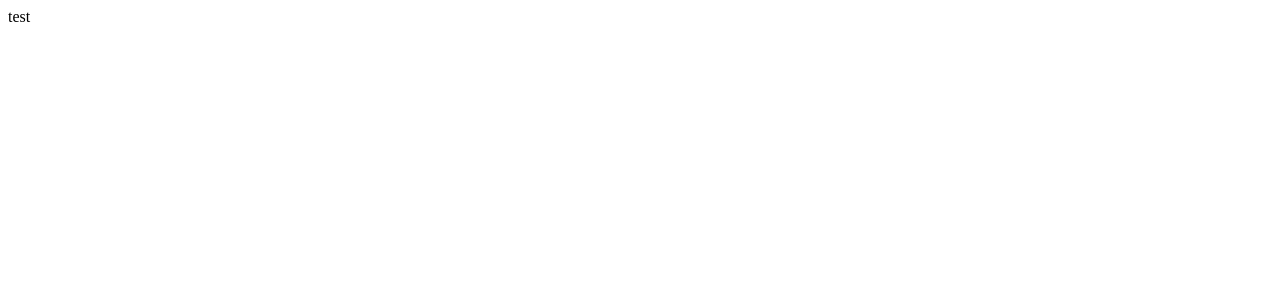
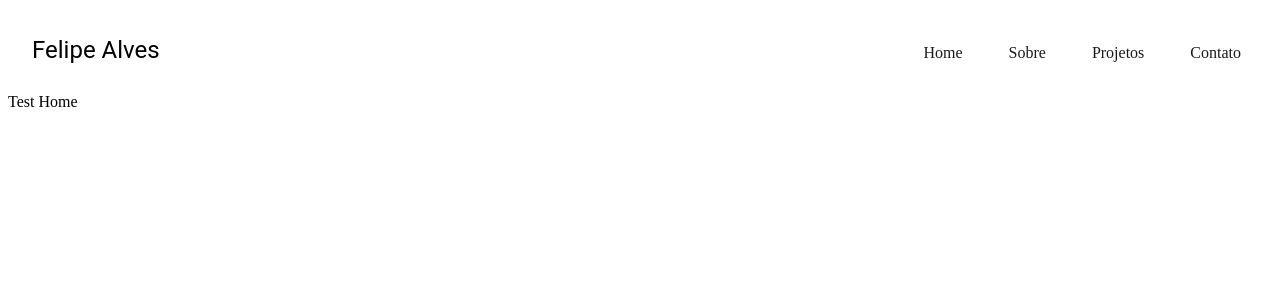
Before and after one commit to Felipe-alv-es/bank-website, a React (Create React App) app: page / in a window 1280 px wide. Shown: the top 300 px of the page. Built offline with nearby package versions, Linux system fonts and the light colour scheme.

Commit message:
Installed some libraries and created navBar base

```diff
--- a/package.json
+++ b/package.json
@@ -3,11 +3,15 @@
   "version": "0.1.0",
   "private": true,
   "dependencies": {
+    "@emotion/react": "^11.11.1",
+    "@emotion/styled": "^11.11.0",
+    "@mui/material": "^5.13.7",
     "@testing-library/jest-dom": "^5.16.5",
     "@testing-library/react": "^13.4.0",
     "@testing-library/user-event": "^13.5.0",
     "react": "^18.2.0",
     "react-dom": "^18.2.0",
+    "react-icons": "^4.10.1",
     "react-scripts": "5.0.1",
     "web-vitals": "^2.1.4"
   },
--- a/src/App.js
+++ b/src/App.js
@@ -1,5 +1,11 @@
+import Home from "./components/Home/Home";
+
 function App() {
-  return <div className="App">test</div>;
+  return (
+    <div className="App">
+      <Home />
+    </div>
+  );
 }
 
 export default App;
--- /dev/null
+++ b/src/components/Home/Home.js
@@ -0,0 +1,13 @@
+import React from "react";
+import Navbar from "../Navbar/Navbar";
+
+const Home = () => {
+  return (
+    <>
+      <Navbar />
+      <div>Test Home</div>
+    </>
+  );
+};
+
+export default Home;
--- /dev/null
+++ b/src/components/Navbar/Navbar.js
@@ -0,0 +1,119 @@
+import React, { useState } from "react";
+import {
+  Box,
+  Typography,
+  Drawer,
+  IconButton,
+  Icon,
+  Divider,
+  Link,
+} from "@mui/material";
+import { getNavbarStyles, getDrawerMenuStyle } from "./Navbar.styles.ts";
+import { GiHamburgerMenu } from "react-icons/gi";
+import {
+  AiFillHome,
+  AiFillDatabase,
+  AiFillProject,
+  AiFillMessage,
+} from "react-icons/ai";
+
+const Navbar = () => {
+  const [isOpen, setIsOpen] = useState(false);
+  const [width, setWidth] = useState(window.innerWidth);
+
+  function handleWindowSizeChange() {
+    setWidth(window.innerWidth);
+  }
+
+  React.useEffect(() => {
+    window.addEventListener("resize", handleWindowSizeChange);
+    return () => {
+      window.removeEventListener("resize", handleWindowSizeChange);
+    };
+  }, []);
+
+  const isMobile = width <= 768;
+
+  const menuOptions = [
+    { text: "Home", icon: <AiFillHome /> },
+    { text: "Sobre", icon: <AiFillDatabase /> },
+    { text: "Projetos", icon: <AiFillProject /> },
+    { text: "Contato", icon: <AiFillMessage /> },
+  ];
+
+  return (
+    <>
+      {isMobile ? (
+        <Box
+          sx={{
+            display: "flex",
+            width: "100%",
+          }}
+        >
+          <IconButton
+            size="large"
+            onClick={() => setIsOpen(isOpen ? false : true)}
+          >
+            <GiHamburgerMenu />
+          </IconButton>
+          <Drawer
+            PaperProps={{ sx: { background: "#e7e7e7" } }}
+            open={isOpen}
+            anchor="left"
+            onClose={() => setIsOpen(false)}
+          >
+            <Box sx={getDrawerMenuStyle}>
+              <IconButton
+                size="large"
+                onClick={() => setIsOpen(isOpen ? false : true)}
+              >
+                <GiHamburgerMenu />
+              </IconButton>
+              <ul>
+                {menuOptions.map((item) => (
+                  <>
+                    <li key={item.text}>
+                      <Icon>{item.icon}</Icon>
+                      <Link
+                        onClick={() => setIsOpen(false)}
+                        smooth
+                        to={`#${item.text}`}
+                      >
+                        {item.text}
+                      </Link>
+                    </li>
+                    <Divider
+                      variant="inset"
+                      sx={{ marginLeft: "10px", marginRight: "10px" }}
+                    />
+                  </>
+                ))}
+              </ul>
+            </Box>
+          </Drawer>
+        </Box>
+      ) : (
+        <Box sx={getNavbarStyles}>
+          <Typography
+            fontFamily={"roboto"}
+            variant="h5"
+            sx={{ marginLeft: "1em", pointerEvents: "none" }}
+          >
+            Felipe Alves
+          </Typography>
+          <ul>
+            {menuOptions.map((item) => (
+              <li key={item.text}>
+                <Link smooth to={`#${item.text}`}>
+                  {item.text}
+                </Link>
+              </li>
+            ))}
+          </ul>
+        </Box>
+      )}
+    </>
+  );
+};
+
+export default Navbar;
--- /dev/null
+++ b/src/components/Navbar/Navbar.styles.ts
@@ -0,0 +1,56 @@
+import { SxProps } from "@mui/material/";
+
+export const getNavbarStyles = (): SxProps => ({
+  display: "flex",
+  justifyContent: "space-between",
+  width: "100%",
+  alignItems: "center",
+  "> ul": {
+    display: "flex",
+    listStyle: "none",
+    alignItems: "center",
+    cursor: "pointer",
+    "> li": {
+      display: "flex",
+      "> *": {
+        color: "#1a1a1a",
+        textDecoration: "none",
+
+        marginRight: "1em",
+        marginTop: "5px",
+        padding: "15px",
+        borderRadius: "5px",
+        transition: ".5s",
+        ":hover": {
+          background: "#DEDEDE",
+        },
+        ":active": {
+          background: "#C4C4C4",
+        },
+      },
+    },
+  },
+});
+
+export const getDrawerMenuStyle = (): SxProps => ({
+  width: "187px", // Verificar como deixar responsivo o Width
+
+  "> ul": {
+    listStyle: "none",
+    marginTop: "2em",
+    "> li": {
+      padding: "20px 4%",
+      transition: ".5s",
+      ":active": {
+        background: "#C4C4C4",
+      },
+      "> *": {
+        color: "#1a1a1a",
+        textDecoration: "none",
+        fontSize: "20px",
+        marginLeft: "10px",
+        lineHeight: "31px",
+      },
+    },
+  },
+});
```
Also changed, not shown: src/components/Home/Home.styles.ts (added), 1 other file (tests, documents, lock files or other folders).
